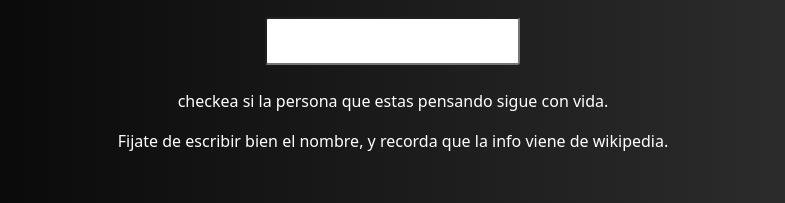
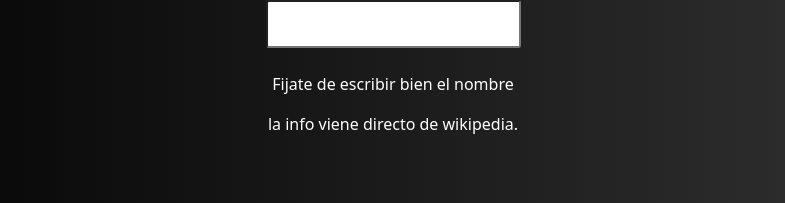
Before and after one commit to pablogiroud/itsalive, a React (Create React App) app: page / in a window 1280 px wide. Shown: the part 384-587 px from the top of the page, without its empty margins (247-1032 px from the left). Built offline with nearby package versions, Linux system fonts and the light colour scheme.

Commit message:
fix text redundances

```diff
--- a/src/components/Search.jsx
+++ b/src/components/Search.jsx
@@ -32,7 +32,7 @@ const Search = () => {
                     setResult(`${value} falleció el ${ripDate}`)
                 }
             } catch (error) {
-                setResult(`A la wiki no le suena ese nombre, proba escribiendo bien el nombre.`)
+                setResult(`A la wiki no le suena ese nombre, fijate si esta bien escrito.`)
             }
         }
     }
@@ -59,9 +59,9 @@ const Search = () => {
                                 onKeyUp={handleSearch}
                             />
                         </div>
-                        <div>
-                            <p>checkea si la persona que estas pensando sigue con vida.</p>
-                            <p>Fijate de escribir bien el nombre, y recorda que la info viene de wikipedia.</p>
+                        <div className="m-4">
+                            <p>Fijate de escribir bien el nombre</p>
+                            <p>la info viene directo de wikipedia.</p>
                         </div>
                     </div>
 
```
